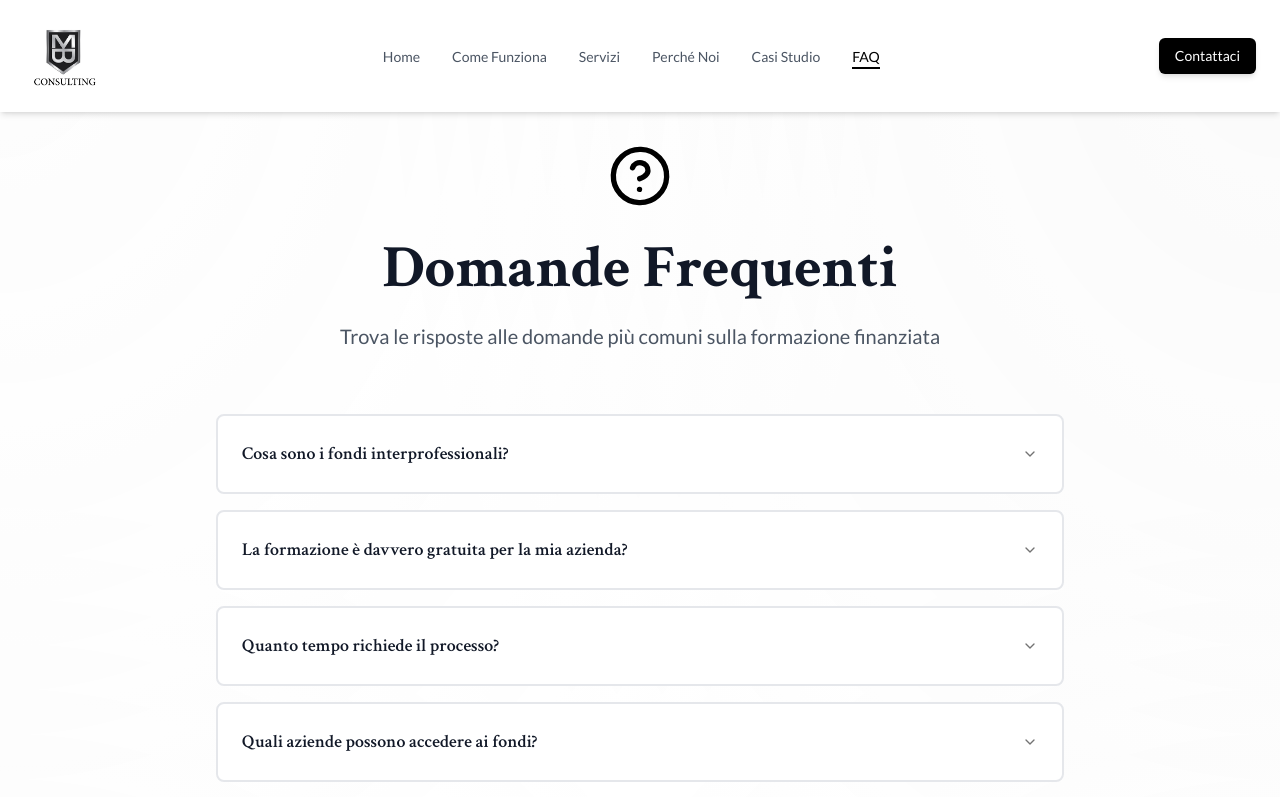
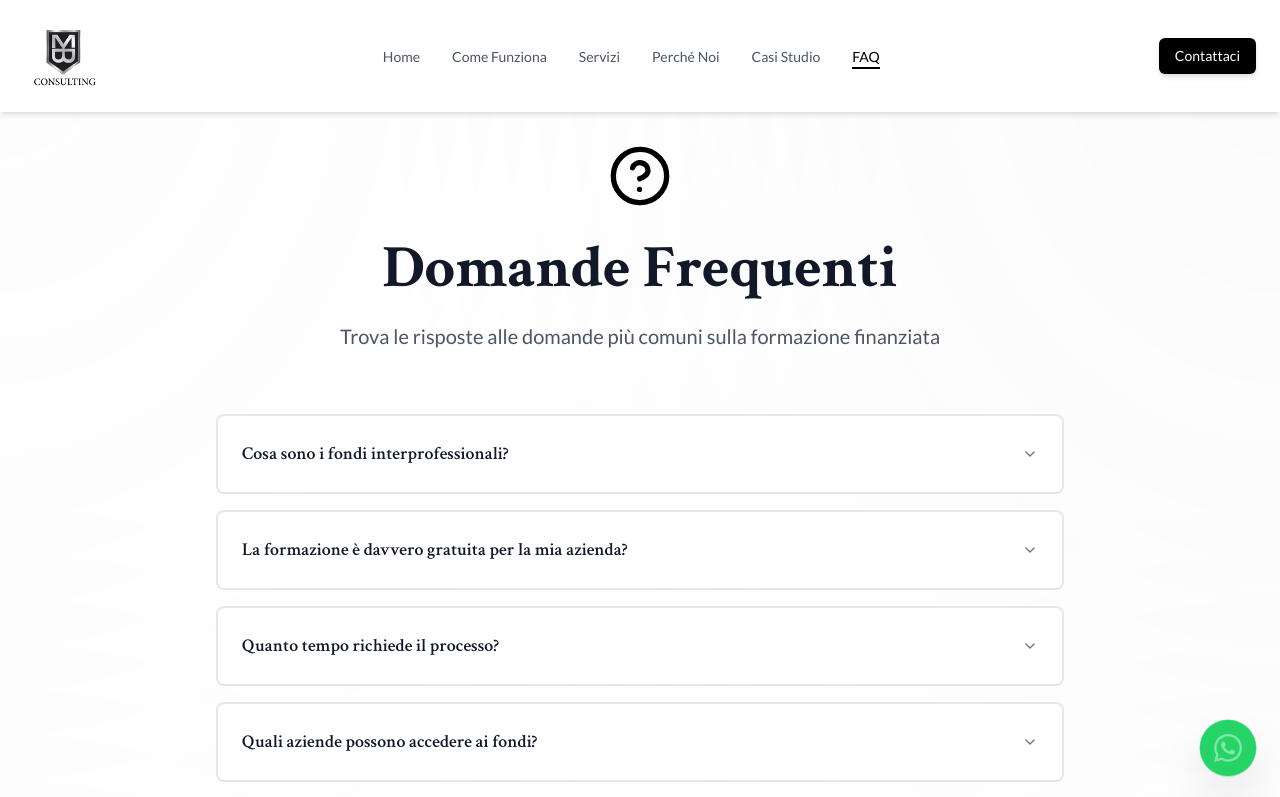
Before and after one commit to Mariobruz/mariobruzzese.it, a React (Create React App) app in the folder frontend/: page /faq in a window 1280 px wide. Shown: the top 797 px of the page. Built offline with nearby package versions, Linux system fonts and the light colour scheme.

Commit message:
Aggiunge pulsante WhatsApp

```diff
--- a/frontend/src/App.js
+++ b/frontend/src/App.js
@@ -3,6 +3,7 @@ import { BrowserRouter, Routes, Route } from "react-router-dom";
 import Header from "@/components/Header";
 import Footer from "@/components/Footer";
 import ScrollToTop from "@/components/ScrollToTop";
+import WhatsAppButton from "@/components/WhatsAppButton";
 import { Toaster } from "@/components/ui/toaster";
 import Home from "@/pages/Home";
 import HowItWorks from "@/pages/HowItWorks";
@@ -26,6 +27,7 @@ function App() {
           <Route path="/faq" element={<FAQ />} />
         </Routes>
         <Footer />
+        <WhatsAppButton />
         <Toaster />
       </BrowserRouter>
     </div>
--- /dev/null
+++ b/frontend/src/components/WhatsAppButton.jsx
@@ -0,0 +1,65 @@
+import React, { useState } from 'react';
+import { motion, AnimatePresence } from 'framer-motion';
+
+const WhatsAppButton = () => {
+  const [showTooltip, setShowTooltip] = useState(false);
+
+  const phoneNumber = '393291747521';
+  const message = encodeURIComponent('Ciao Mario, vorrei ricevere informazioni sulla formazione finanziata per la mia azienda.');
+  const whatsappUrl = `https://wa.me/${phoneNumber}?text=${message}`;
+
+  return (
+    <div className="fixed bottom-6 right-6 z-50 flex flex-col items-end gap-2">
+      <AnimatePresence>
+        {showTooltip && (
+          <motion.div
+            initial={{ opacity: 0, y: 10, scale: 0.9 }}
+            animate={{ opacity: 1, y: 0, scale: 1 }}
+            exit={{ opacity: 0, y: 10, scale: 0.9 }}
+            transition={{ duration: 0.2 }}
+            className="bg-white text-gray-800 text-sm font-medium px-4 py-2 rounded-xl shadow-lg border border-gray-100 whitespace-nowrap"
+          >
+            Scrivici su WhatsApp 💬
+          </motion.div>
+        )}
+      </AnimatePresence>
+
+      <motion.a
+        href={whatsappUrl}
+        target="_blank"
+        rel="noopener noreferrer"
+        aria-label="Contattaci su WhatsApp"
+        onMouseEnter={() => setShowTooltip(true)}
+        onMouseLeave={() => setShowTooltip(false)}
+        initial={{ scale: 0 }}
+        animate={{ scale: 1 }}
+        transition={{ type: 'spring', stiffness: 260, damping: 20, delay: 1 }}
+        whileHover={{ scale: 1.1 }}
+        whileTap={{ scale: 0.95 }}
+        className="flex items-center justify-center w-14 h-14 rounded-full shadow-2xl"
+        style={{ backgroundColor: '#25D366' }}
+      >
+        {/* WhatsApp SVG icon */}
+        <svg
+          xmlns="http://www.w3.org/2000/svg"
+          viewBox="0 0 24 24"
+          fill="white"
+          width="28"
+          height="28"
+        >
+          <path d="M17.472 14.382c-.297-.149-1.758-.867-2.03-.967-.273-.099-.471-.148-.67.15-.197.297-.767.966-.94 1.164-.173.199-.347.223-.644.075-.297-.15-1.255-.463-2.39-1.475-.883-.788-1.48-1.761-1.653-2.059-.173-.297-.018-.458.13-.606.134-.133.298-.347.446-.52.149-.174.198-.298.298-.497.099-.198.05-.371-.025-.52-.075-.149-.669-1.612-.916-2.207-.242-.579-.487-.5-.669-.51-.173-.008-.371-.01-.57-.01-.198 0-.52.074-.792.372-.272.297-1.04 1.016-1.04 2.479 0 1.462 1.065 2.875 1.213 3.074.149.198 2.096 3.2 5.077 4.487.709.306 1.262.489 1.694.625.712.227 1.36.195 1.871.118.571-.085 1.758-.719 2.006-1.413.248-.694.248-1.289.173-1.413-.074-.124-.272-.198-.57-.347m-5.421 7.403h-.004a9.87 9.87 0 01-5.031-1.378l-.361-.214-3.741.982.998-3.648-.235-.374a9.86 9.86 0 01-1.51-5.26c.001-5.45 4.436-9.884 9.888-9.884 2.64 0 5.122 1.03 6.988 2.898a9.825 9.825 0 012.893 6.994c-.003 5.45-4.437 9.884-9.885 9.884m8.413-18.297A11.815 11.815 0 0012.05 0C5.495 0 .16 5.335.157 11.892c0 2.096.547 4.142 1.588 5.945L.057 24l6.305-1.654a11.882 11.882 0 005.683 1.448h.005c6.554 0 11.89-5.335 11.893-11.893a11.821 11.821 0 00-3.48-8.413z"/>
+        </svg>
+
+        {/* Pulsing ring */}
+        <motion.span
+          className="absolute w-14 h-14 rounded-full"
+          style={{ backgroundColor: '#25D366' }}
+          animate={{ scale: [1, 1.4, 1], opacity: [0.6, 0, 0.6] }}
+          transition={{ duration: 2, repeat: Infinity, ease: 'easeInOut' }}
+        />
+      </motion.a>
+    </div>
+  );
+};
+
+export default WhatsAppButton;
```
